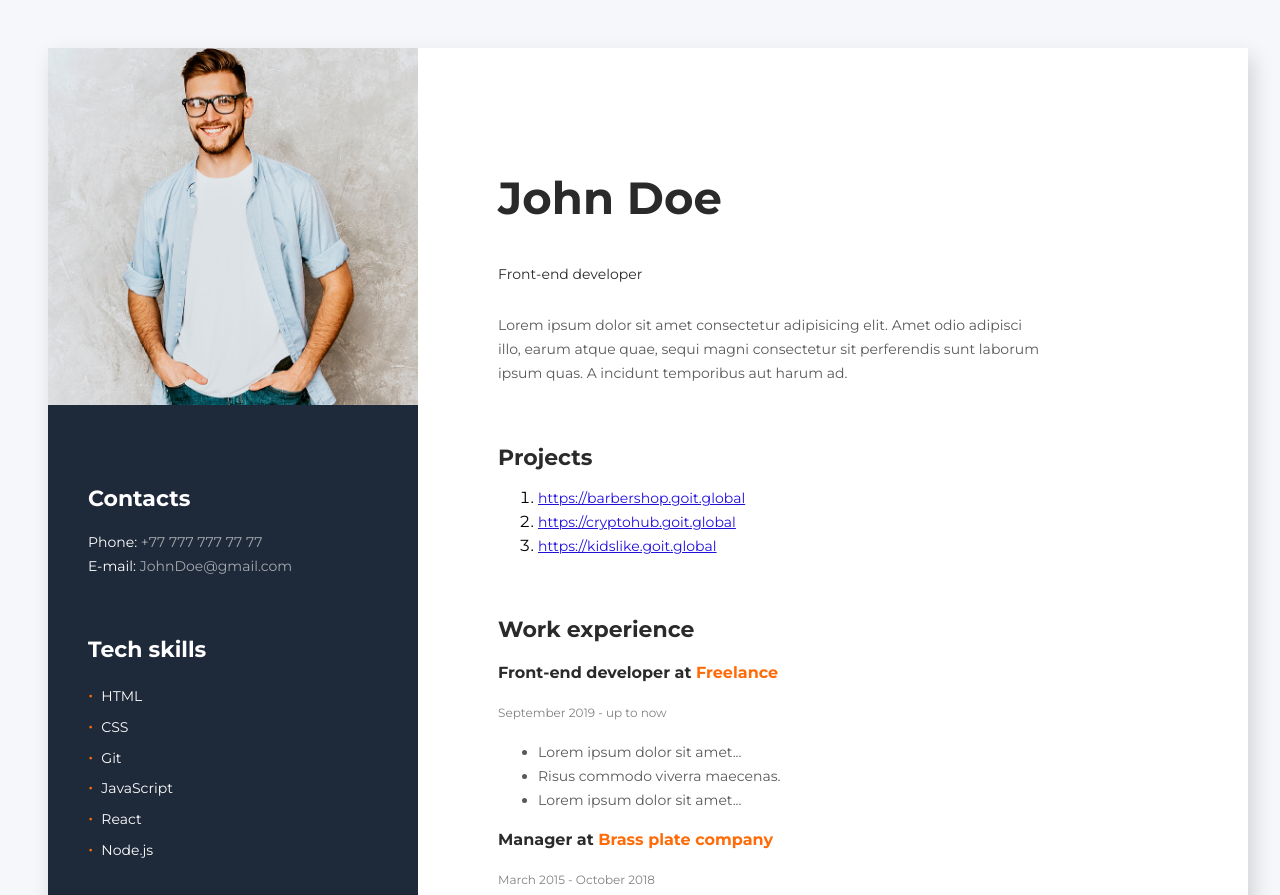
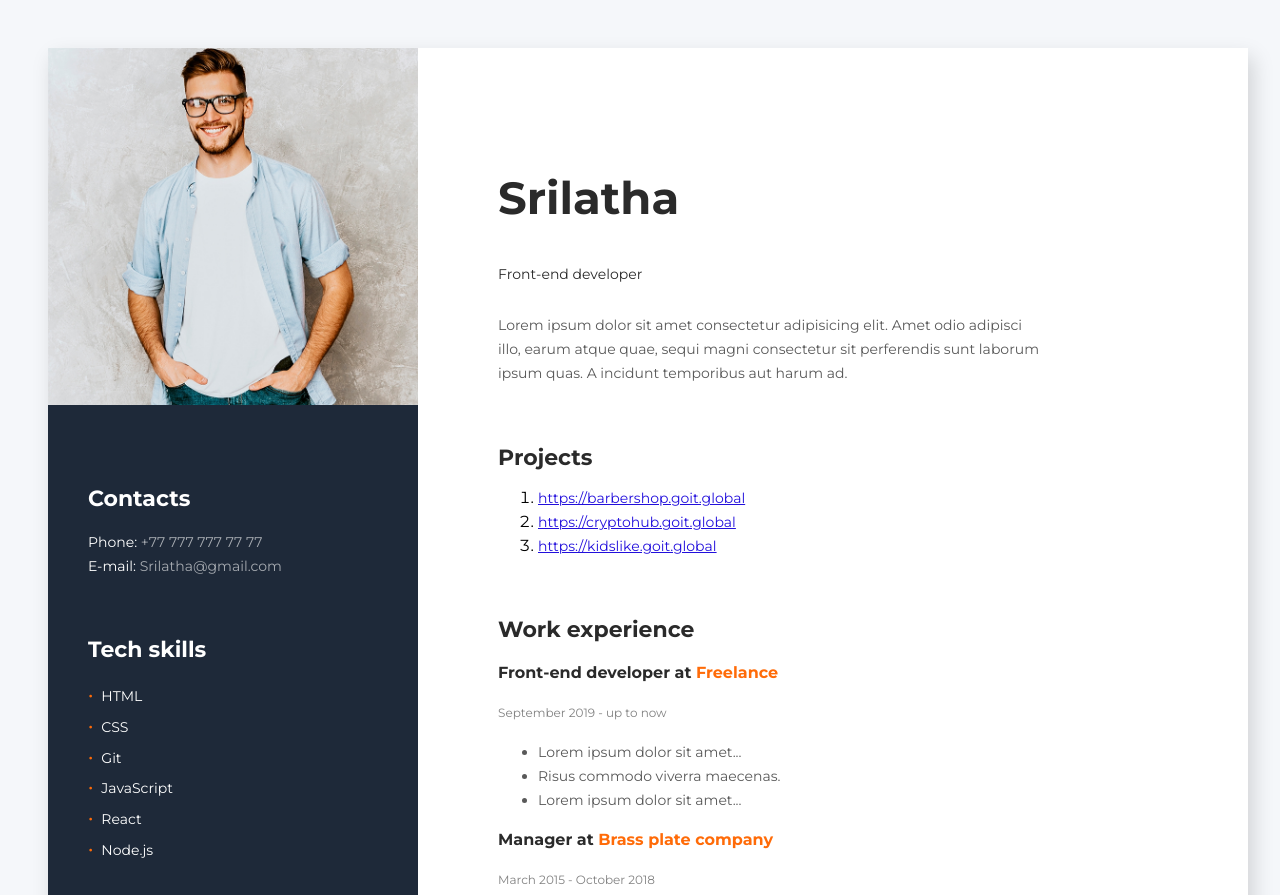
Before and after one commit to Sri0584/HTML_CV, a plain HTML site: page index.html in a window 1280 px wide. Shown: the top 895 px of the page. Drawn offline with Linux system fonts and the light colour scheme.

Commit message:
Name Change

```diff
--- a/index.html
+++ b/index.html
@@ -29,8 +29,8 @@
             </li>
             <li class="contacts-item">
               E-mail:
-              <a href="mailto:JohnDoe@gmail.com" class="contacts-link"
-                >JohnDoe@gmail.com</a
+              <a href="mailto:Srilatha@gmail.com" class="contacts-link"
+                >Srilatha@gmail.com</a
               >
             </li>
           </ul>
@@ -63,7 +63,7 @@
       </aside>
       <div class="right-side">
         <section class="bio">
-          <h1 class="bio-title">John Doe</h1>
+          <h1 class="bio-title">Srilatha</h1>
           <p class="bio-occupation">
             Front-end developer
           </p>
```
